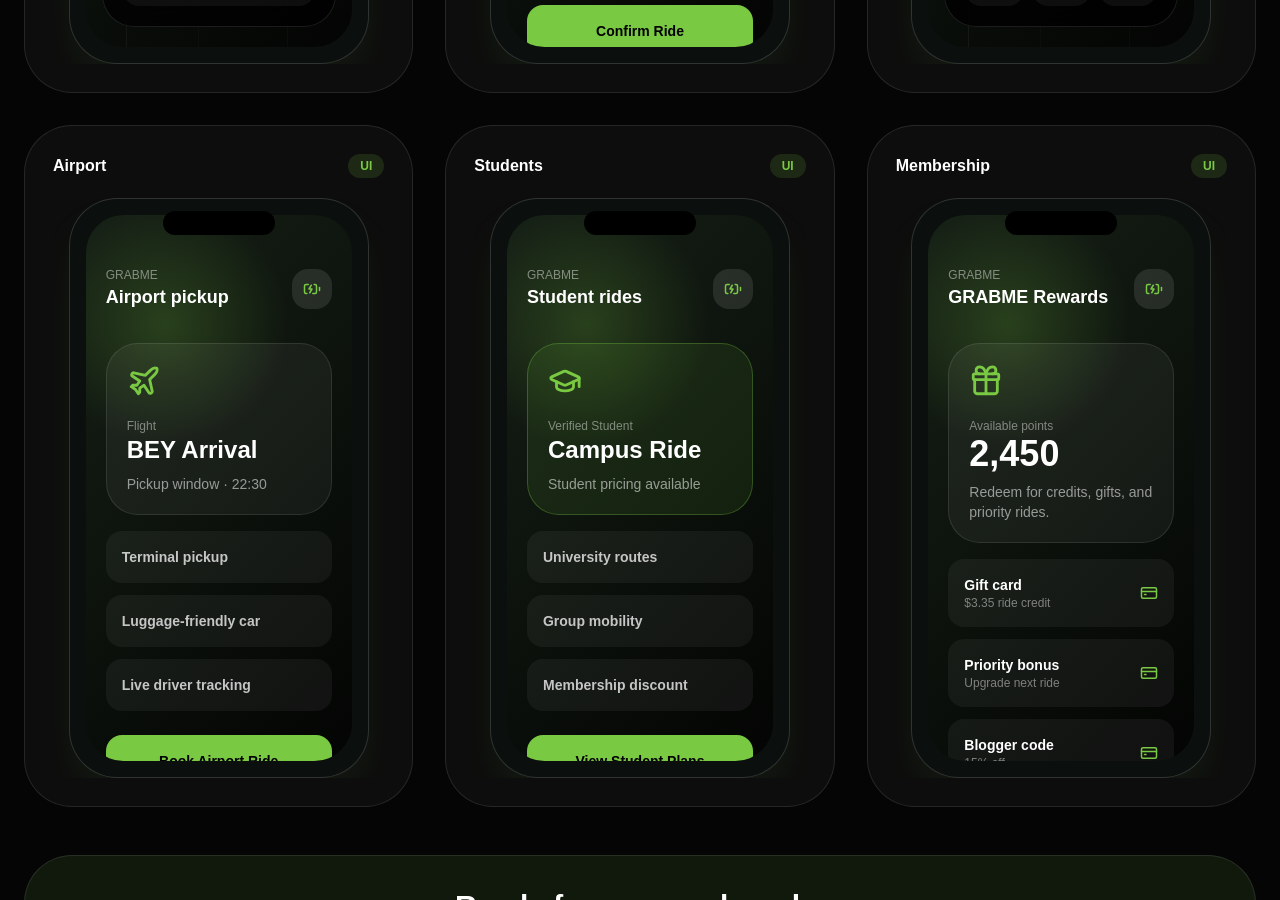
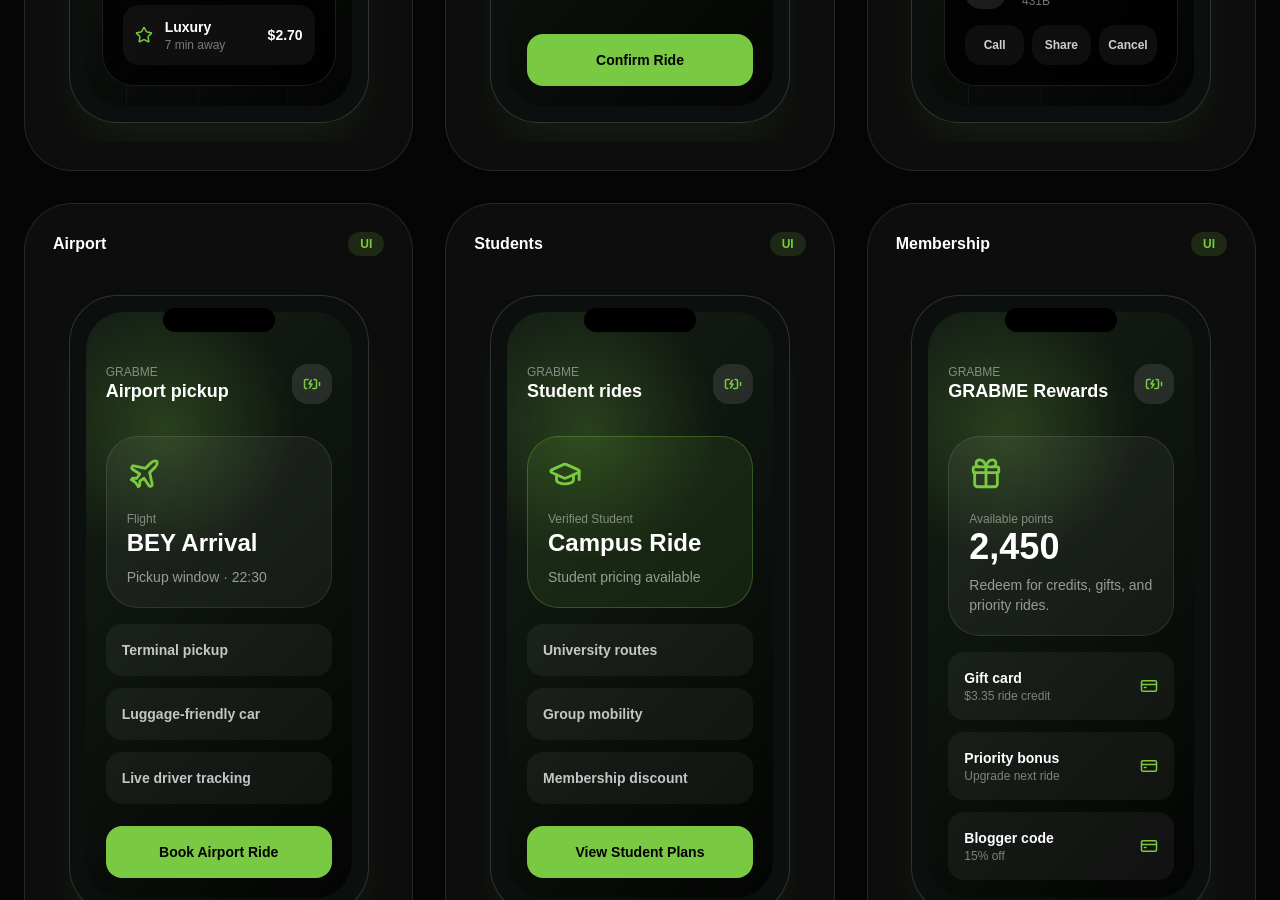
Before and after one commit to Metahaus-Studio/grabme-web, a Next.js app: page / in a window 1280 px wide. Shown: the part 1900-2800 px from the top of the page. Built offline with nearby package versions, Linux system fonts and the light colour scheme.

Commit message:
Equalize app showcase screen layouts

```diff
--- a/src/components/AppScreen.tsx
+++ b/src/components/AppScreen.tsx
@@ -26,18 +26,20 @@ export function AppScreen({ type }: AppScreenProps) {
   };
 
   return (
-    <div className="relative h-[580px] w-[300px] overflow-hidden rounded-[3rem] border border-white/15 bg-[#0B0F0D] p-4 shadow-2xl shadow-[#7AC943]/10">
+    <div className="relative h-[620px] w-[300px] overflow-hidden rounded-[3rem] border border-white/15 bg-[#0B0F0D] p-4 shadow-2xl shadow-[#7AC943]/10">
       <div className="absolute left-1/2 top-3 z-20 h-6 w-28 -translate-x-1/2 rounded-full bg-black" />
 
-      <div className="relative h-full overflow-hidden rounded-[2.35rem] bg-[#07100A] p-5">
+      <div className="relative flex h-full flex-col overflow-hidden rounded-[2.35rem] bg-[#07100A] p-5">
         <div className="absolute inset-0 bg-[radial-gradient(circle_at_30%_20%,rgba(122,201,67,0.22),transparent_26%),linear-gradient(135deg,#162016,#030403)]" />
 
-        <div className="relative z-10 mt-8 flex items-center justify-between">
-          <div>
+        <div className="relative z-10 mt-8 flex items-start justify-between">
+          <div className="max-w-[190px]">
             <p className="text-xs text-white/45">GRABME</p>
-            <p className="text-lg font-black text-white">{titleMap[type]}</p>
+            <p className="text-lg font-black leading-tight text-white">
+              {titleMap[type]}
+            </p>
           </div>
-          <div className="flex h-10 w-10 items-center justify-center rounded-2xl bg-white/10">
+          <div className="flex h-10 w-10 shrink-0 items-center justify-center rounded-2xl bg-white/10">
             <BatteryCharging size={18} className="text-[#7AC943]" />
           </div>
         </div>
@@ -126,7 +128,8 @@ function HomeScreen() {
 
 function RideScreen() {
   return (
-    <div className="relative z-10 mt-8 space-y-4">
+    <div className="relative z-10 mt-8 flex h-[460px] flex-col">
+      <div className="space-y-4">
         {[
           ["Standard EV", "Fair everyday ride", "$1.00", Car],
           ["Priority", "Faster pickup", "$1.25", Sparkles],
@@ -141,7 +144,7 @@ function RideScreen() {
                 : "border-white/10 bg-white/5"
             }`}
           >
-          <div className="flex items-center justify-between">
+            <div className="flex items-center justify-between gap-3">
               <div className="flex items-center gap-3">
                 <Icon size={22} className="text-[#7AC943]" />
                 <div>
@@ -153,8 +156,9 @@ function RideScreen() {
             </div>
           </div>
         ))}
+      </div>
 
-      <button className="mt-4 w-full rounded-2xl bg-[#7AC943] py-4 text-sm font-black text-black">
+      <button className="mt-auto w-full rounded-2xl bg-[#7AC943] py-4 text-sm font-black text-black">
         Confirm Ride
       </button>
     </div>
@@ -199,7 +203,7 @@ function DriverScreen() {
 
 function AirportScreen() {
   return (
-    <div className="relative z-10 mt-8">
+    <div className="relative z-10 mt-8 flex h-[460px] flex-col">
       <div className="rounded-[2rem] border border-white/10 bg-white/5 p-5">
         <Plane className="mb-5 text-[#7AC943]" size={34} />
         <p className="text-xs text-white/45">Flight</p>
@@ -220,7 +224,7 @@ function AirportScreen() {
         )}
       </div>
 
-      <button className="mt-6 w-full rounded-2xl bg-[#7AC943] py-4 text-sm font-black text-black">
+      <button className="mt-auto w-full rounded-2xl bg-[#7AC943] py-4 text-sm font-black text-black">
         Book Airport Ride
       </button>
     </div>
@@ -229,7 +233,7 @@ function AirportScreen() {
 
 function StudentScreen() {
   return (
-    <div className="relative z-10 mt-8">
+    <div className="relative z-10 mt-8 flex h-[460px] flex-col">
       <div className="rounded-[2rem] border border-[#7AC943]/30 bg-[#7AC943]/10 p-5">
         <GraduationCap className="mb-5 text-[#7AC943]" size={34} />
         <p className="text-xs text-white/45">Verified Student</p>
@@ -252,7 +256,7 @@ function StudentScreen() {
         )}
       </div>
 
-      <button className="mt-6 w-full rounded-2xl bg-[#7AC943] py-4 text-sm font-black text-black">
+      <button className="mt-auto w-full rounded-2xl bg-[#7AC943] py-4 text-sm font-black text-black">
         View Student Plans
       </button>
     </div>
@@ -261,7 +265,7 @@ function StudentScreen() {
 
 function MembershipScreen() {
   return (
-    <div className="relative z-10 mt-8">
+    <div className="relative z-10 mt-8 flex h-[460px] flex-col">
       <div className="rounded-[2rem] border border-white/10 bg-white/5 p-5">
         <Gift className="mb-5 text-[#7AC943]" size={34} />
         <p className="text-xs text-white/45">Available points</p>
--- a/src/sections/AppShowcase.tsx
+++ b/src/sections/AppShowcase.tsx
@@ -33,7 +33,7 @@ export function AppShowcase() {
           {screens.map(([label, type]) => (
             <div
               key={label}
-              className="rounded-[3rem] border border-white/10 bg-white/[0.035] p-5 sm:p-7"
+              className="flex min-h-[760px] flex-col rounded-[3rem] border border-white/10 bg-white/[0.035] p-5 sm:p-7"
             >
               <div className="mb-5 flex items-center justify-between">
                 <p className="font-bold">{label}</p>
@@ -42,10 +42,8 @@ export function AppShowcase() {
                 </span>
               </div>
 
-              <div className="flex justify-center overflow-hidden">
-                <div className="origin-top scale-100">
-                  <AppScreen type={type} />
-                </div>
+              <div className="flex flex-1 items-center justify-center overflow-hidden">
+                <AppScreen type={type} />
               </div>
             </div>
           ))}
```
Lines whose indentation alone changed are shown as unchanged.
